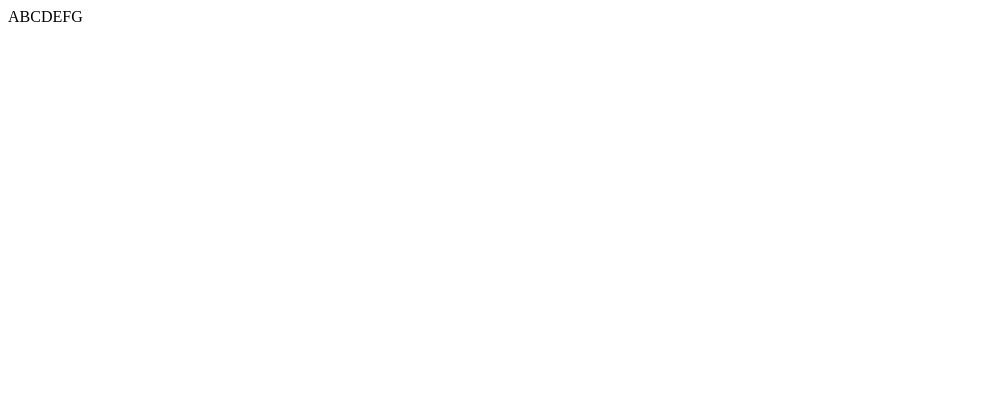
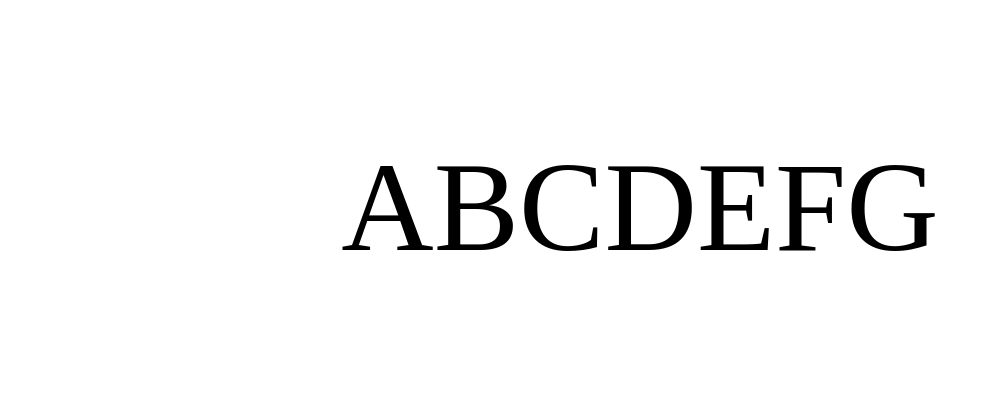
Before and after one commit to satoshi7/hammer.js_examples, a plain HTML site: page lesson01.html in a window 1280 px wide. Shown: the whole page, without its empty margins (0-990 px from the left). Drawn offline with Linux system fonts and the light colour scheme.

Commit message:
modify font size

```diff
--- a/lesson01.html
+++ b/lesson01.html
@@ -1,7 +1,13 @@
 <html>
 <head>
 <script src="hammer.js"></script>
-<style></style>
+<style>
+	div {
+		padding:10% 0 10% 0;
+		text-align:center;
+		font-size:128;
+	}
+</style>
 </head>
 <body>
 	<div id="hoge">ABCDEFG
```
Also changed, not shown: lesson02.html (+7 -0 lines), lesson03.html (+7 -0 lines).
